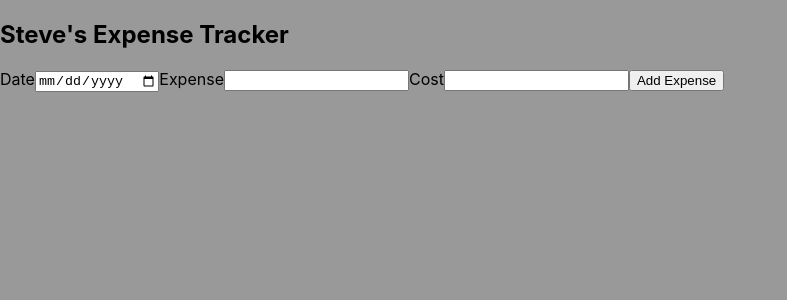
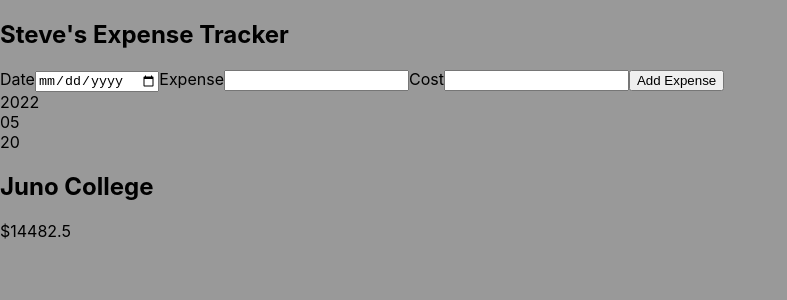
Before and after one commit to theDapperFoxtrot/steve-mishos-project-3, a React (Create React App) app: page / in a window 1280 px wide. Shown: the top 300 px of the page, without its empty margins (0-787 px from the left). Built offline with nearby package versions, Linux system fonts and the light colour scheme; no server answers.

Commit message:
trouble passing input / visual breaks

```diff
--- a/src/App.js
+++ b/src/App.js
@@ -1,29 +1,30 @@
-import Expenses from "./components/Expenses";
-import ExpenseItem from "./components/ExpenseItem";
-import firebase from "./firebase";
-import ExpenseForm from "./components/ExpenseForm";
+import { useState } from 'react';
+import Expenses from './components/Expenses';
+import IndividualExpense from './components/IndividualExpense';
+
+const exampleExpense = [
+  {
+    id: '1',
+    expenseName: 'Juno College',
+    cost: 14482.50,
+    date: new Date(2022, 4, 20),
+  },
+];
 
 const App = () => {
-  const expenses = [
-    {
-      id: 'e1',
-      title: 'Juno College',
-      cost: 14482.50,
-      date: new Date(2022, 4, 1),
-    },
-  ];
+const [expenses, setExpenses] = useState(exampleExpense);
 
-  const addExpenseHandler = expense => {
-    console.log('In App.js');
-    console.log(expenses);
-  }
+const addExpense = (expense) => {
+  setExpenses((priorExpenses) =>
+    {return [expense, ...priorExpenses];
+    });
+}
 
   return (
     <div>
       <h2>Steve's Expense Tracker</h2>
-      <Expenses addExpense={addExpenseHandler} />
-      <div>
-      </div>
+      {/* <IndividualExpense addExpense={addExpense}/> */}
+      <Expenses eachExpense={expenses} />
     </div>
   );
 }
--- /dev/null
+++ b/src/components/DateBreakdown.js
@@ -0,0 +1,15 @@
+const DateBreakdown = (props) => {
+  const year = props.date.getFullYear();
+  const month = props.date.toLocaleString('en-US', { month: '2-digit' });
+  const day = props.date.toLocaleString('en-US', { day: '2-digit' });
+
+  return (
+    <div>
+      <div>{year}</div>
+      <div>{month}</div>
+      <div>{day}</div>
+    </div>
+  );
+};
+
+export default DateBreakdown;
--- a/src/components/ExpenseForm.js
+++ b/src/components/ExpenseForm.js
@@ -1,4 +1,4 @@
-import React, { useState } from "react"
+import { useState } from "react";
 
 const ExpenseForm = (props) => {
   const [date, setDate] = useState('');
@@ -30,7 +30,6 @@
     setDate('');
     setExpenseName('');
     setCost('');
-
   }
 
   return(
--- a/src/components/ExpenseItem.js
+++ /dev/null
@@ -1,17 +0,0 @@
-import ExpenseForm from './ExpenseForm';
-
-const ExpenseItem = (props) => {
-  const savedExpenseEntry = (savedExpenseEntry) => {
-    const expenseEntry = {
-      ...savedExpenseEntry,
-    };
-    props.addExpense(expenseEntry);
-  };
-
-  return(
-  <div>
-  </div>
-  )
-}
-
-export default ExpenseItem;
--- a/src/components/Expenses.js
+++ b/src/components/Expenses.js
@@ -1,28 +1,16 @@
-import ExpenseForm from './ExpenseForm';
-import firebase from '../firebase';
-import { getDatabase, ref, push, set } from "firebase/database";
+import IndividualExpense from "./IndividualExpense";
 
 const Expenses = (props) => {
-  const savedExpenseEntry = (savedExpenseEntry) => {
-    const expenseEntry = {
-      ...savedExpenseEntry,
-    };
-    props.addExpense(expenseEntry);
-  };
-
-
-// Create a new post reference with an auto-generated id
-const database = getDatabase();
-const postListRef = ref(database);
-const newPostRef = push(postListRef);
-set(newPostRef, {
-    // ...
-});
-  return(
-  <div>
-    <ExpenseForm savedExpenseEntry={savedExpenseEntry} />
-  </div>
-  )
+  return (
+    <div>
+      {props.eachExpense.map(each =>
+      <IndividualExpense
+      date={each.date}
+      expenseName={each.expenseName}
+      cost={each.cost}
+      />)}
+    </div>
+  );
 }
 
 export default Expenses;
--- /dev/null
+++ b/src/components/IndividualExpense.js
@@ -0,0 +1,25 @@
+import DateBreakdown from './DateBreakdown';
+import ExpenseForm from './ExpenseForm';
+
+const IndividualExpense = (props) => {
+  const savedExpenseEntryHandler = (expenseEntry) => {
+    const savedExpense = {
+      ...expenseEntry,
+      id: Math.random().toString()
+    };
+    props.addExpense(savedExpense);
+  };
+
+  return (
+    <div>
+      <ExpenseForm savedExpenseEntry={savedExpenseEntryHandler} />
+      <div>
+      <DateBreakdown date={props.date} />
+        <h2>{props.expenseName}</h2>
+        <div>${props.cost}</div>
+      </div>
+    </div>
+  );
+}
+
+export default IndividualExpense;
```
Also changed, not shown: src/components/ExpenseDate.js (added).
